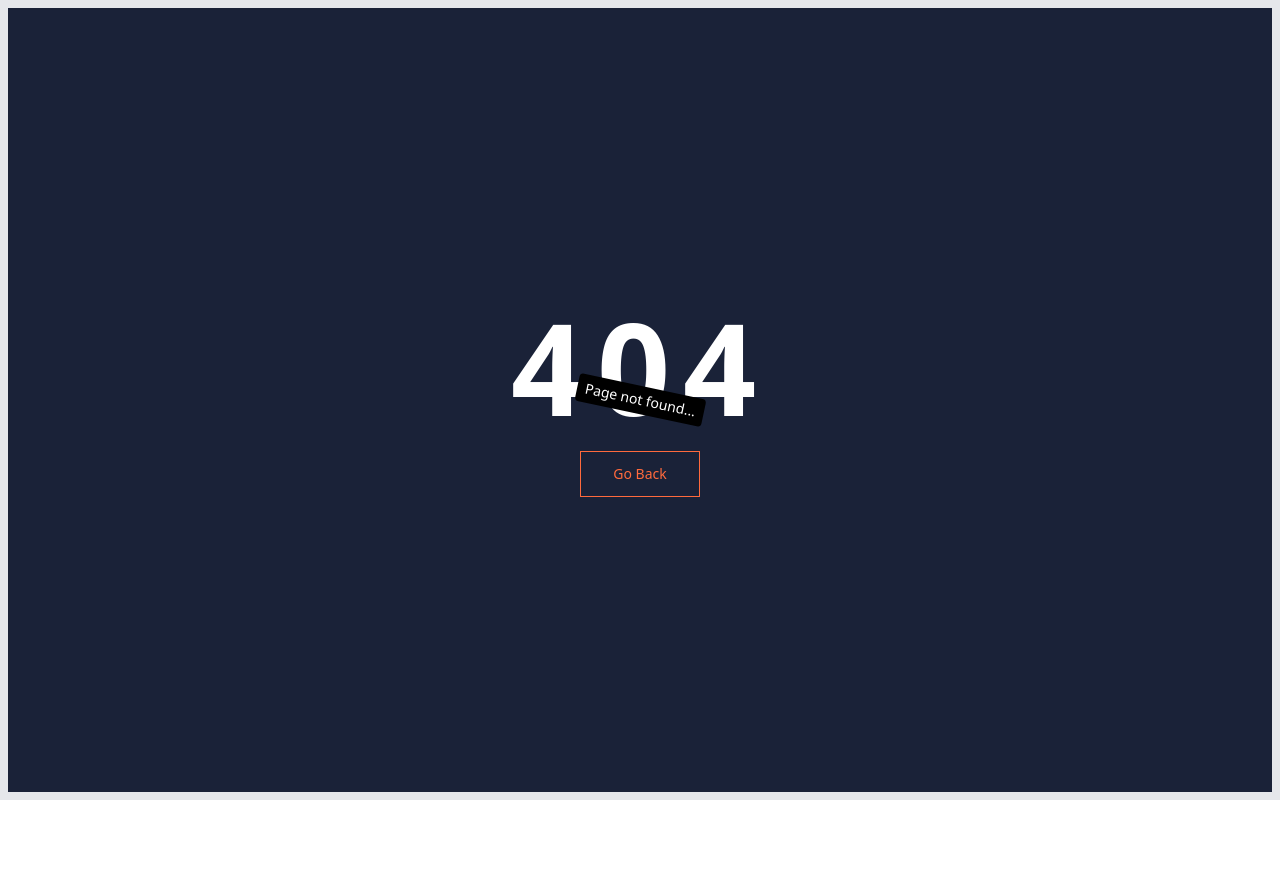
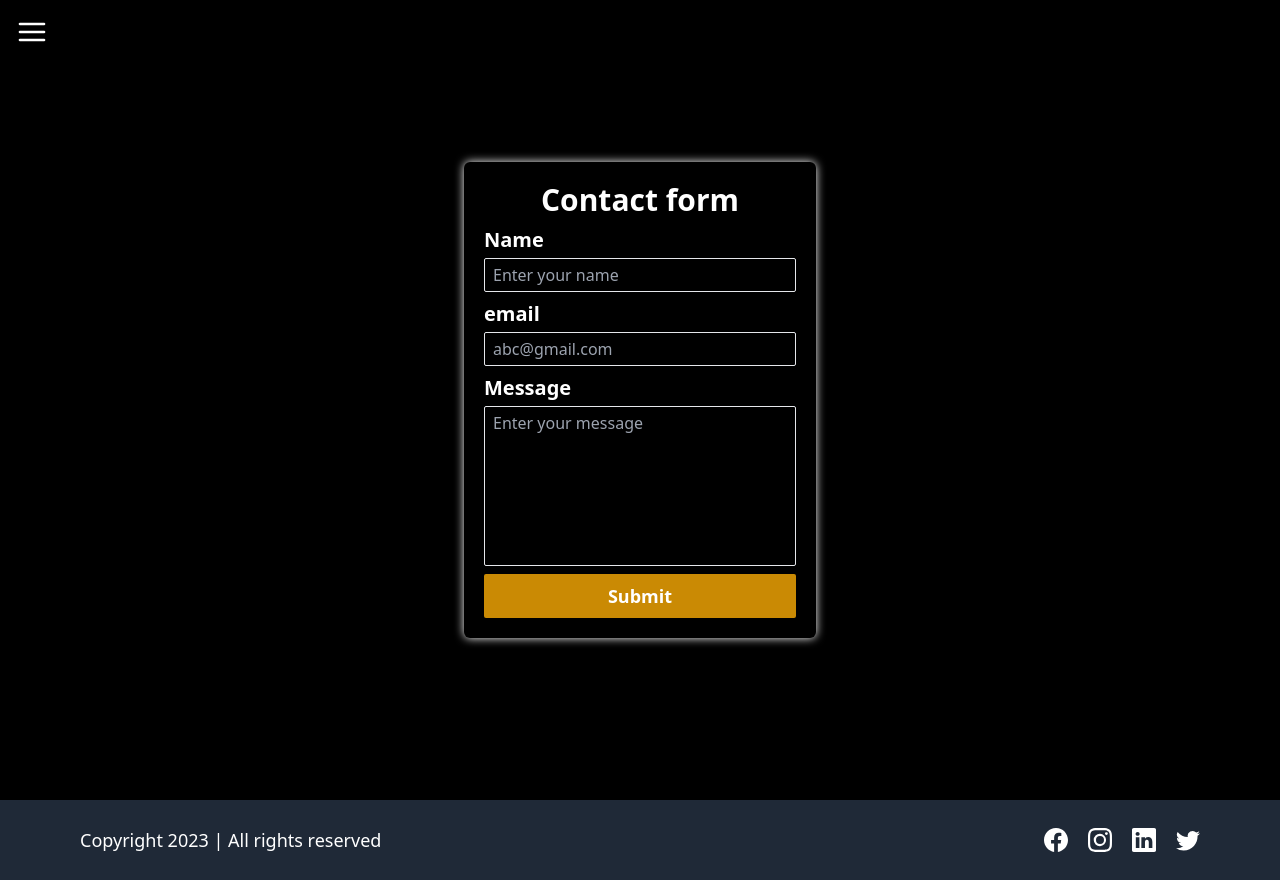
Before and after one commit to manveer600/lms-frontend, a React (Vite) app: page /contact in a window 1280 px wide. Before the commit this address had no page. Before the commit the page ends 800 px from the top, so only its background shows below. Built offline with nearby package versions, Linux system fonts and the light colour scheme.

Commit message:
added contact page

```diff
--- a/src/App.jsx
+++ b/src/App.jsx
@@ -7,6 +7,7 @@ import { Routes,Route } from 'react-router-dom'
 import Signup from './Pages/SignUp';
 import Login from './Pages/Login.jsx'
 import CourseList from './Pages/Course/CourseList.jsx';
+import Contact from './Pages/Contact.jsx';
 function App() {
 
   return (
@@ -17,6 +18,7 @@ function App() {
         <Route path='/signup' element={<Signup/>}/>
         <Route path='/login' element={<Login/>}/>
         <Route path='*' element={<NotFound/>}/>
+        <Route path='/contact' element={<Contact/>}/>
 
         <Route path='/courses' element={<CourseList/>}/>
       </Routes>
--- a/src/Components/CourseCard.jsx
+++ b/src/Components/CourseCard.jsx
@@ -2,7 +2,6 @@ import { useNavigate } from "react-router-dom";
 
 function CourseCard({data}){
     const navigate = useNavigate();
-
 
     return(
         <div onClick={() => navigate('/courses/description')} className="text-white w-[22rem] h-[430px] shadow-lg rounded-lg cursor-pointer group overflow-hidden bg-zinc-700">
--- /dev/null
+++ b/src/Helpers/regexMatcher.jsx
@@ -0,0 +1,7 @@
+export function isEmailValid(string){
+   return string.match(/^(([^<>()[\]\\.,;:\s@"]+(\.[^<>()[\]\\.,;:\s@"]+)*)|.(".+"))@((\[[0-9]{1,3}\.[0-9]{1,3}\.[0-9]{1,3}\.[0-9]{1,3}\])|(([a-zA-Z\-0-9]+\.)+[a-zA-Z]{2,}))$/);
+}
+
+export function isPasswordValid(string){
+    return string.match(/^(?=.*[0-9])(?=.*[!@#$%^&*])[a-zA-Z0-9!@#$%^&*]{6,16}$/)
+}
--- /dev/null
+++ b/src/Pages/Contact.jsx
@@ -0,0 +1,93 @@
+import HomeLayout from "../Layouts/HomeLayout";
+import { useState } from "react";
+import toast from "react-hot-toast";
+import { isEmailValid } from "../Helpers/regexMatcher";
+import axiosInstance from "../Helpers/axiosInstance";
+function Contact(){
+    const [userInput , setUserInput] = useState({
+        name:"",
+        email:'',
+        message:""
+    })
+
+    function handleInputChange(e){
+        const {name, value} = e.target;
+        setUserInput({
+            ...userInput,
+            [name]:value
+        })
+    }
+
+    async function onFormSubmit(e){
+        e.preventDefault();
+
+        if(!userInput.email || !userInput.name || !userInput.message ){
+            toast.error("All fields are mandatory");
+            return;
+        }
+
+        if(!isEmailValid(userInput.email)){
+            toast.error("Invalid Email");
+            return;
+        }
+
+
+        try{
+            const response = axiosInstance.post('/contact');
+            toast.promise(res,
+                {
+                    loading:"Submitting your message ....",
+                    success:"Feedback submitted successfully",
+                    error:"Failed to submit the form"
+                })
+
+
+                const contactResponse = await res;
+                if(contactResponse?.data?.success){
+                    setUserInput({
+                        name:"",
+                        email:'',
+                        message:""
+                    })
+                }
+                else{
+                    toast.error('Operation failed');
+                }
+        }catch(e){
+            console.log('Error: ', e);
+        }
+    }
+    return(
+        <HomeLayout>
+            <div className="flex items-center justify-center h-[100vh]">
+            <form noValidate onSubmit={onFormSubmit} className="flex flex-col items-center justify-center gap-2 p-5 rounded-md text-white   w-[22rem] shadow-[0_0_10px_white]">
+                <h1 className="text-3xl font-semibold">Contact form</h1>
+
+                <div className="flex flex-col w-full gap-1">
+                    <label htmlFor="name" className="text-xl font-semibold">Name</label>
+
+                    <input required className="bg-transparent border px-2 py-1 rounded-sm" id="name" name="name" placeholder="Enter your name" onChange={handleInputChange} type="text" value={userInput.name} />
+                </div>
+
+                <div className="flex flex-col w-full gap-1">
+                    <label htmlFor="email" className="text-xl font-semibold">email</label>
+                    <input required className="bg-transparent border px-2 py-1 rounded-sm" id="email" name="email" placeholder="abc@gmail.com" onChange={handleInputChange} type="email" value={userInput.email} />
+                </div>
+
+                <div className="flex flex-col w-full gap-1">
+                    <label htmlFor="message" className="text-xl font-semibold">Message</label>
+                    <textarea required className="bg-transparent border px-2 py-1 rounded-sm resize-none h-40" id="message" name="message" placeholder="Enter your message" onChange={handleInputChange}  value={userInput.message}/>
+                </div>
+
+                <button type="submit"
+                        className="w-full bg-yellow-600 hover:bg-yellow-500 transition-all ease-in-out duration-300 rounded-sm py-2 font-semibold text-lg cursor-pointer"
+                    >
+                        Submit
+                    </button>
+            </form>
+            </div>
+        </HomeLayout>
+    )
+}
+
+export default Contact;
--- a/src/Pages/Course/CourseList.jsx
+++ b/src/Pages/Course/CourseList.jsx
@@ -13,6 +13,7 @@ function CourseList(){
     async function loadCourses(){
         await dispatch(getAllCourses());
     }
+
 
     useEffect(()=>{
         loadCourses();
--- a/src/Pages/Signup.jsx
+++ b/src/Pages/Signup.jsx
@@ -5,6 +5,7 @@ import { useDispatch } from "react-redux";
 import { toast } from "react-hot-toast";
 import HomeLayout from "../Layouts/HomeLayout";
 import { createAccount } from "../Redux/Slices/AuthSlice";
+import { isEmailValid, isPasswordValid } from "../Helpers/regexMatcher";
 
 function Signup(){
     const dispatch = useDispatch();
@@ -79,16 +80,30 @@ async function createNewAccount(event){
         return ;
     }
     // checking valid email id
-    if(!signupData.email.match(/^(([^<>()[\]\\.,;:\s@"]+(\.[^<>()[\]\\.,;:\s@"]+)*)|.(".+"))@((\[[0-9]{1,3}\.[0-9]{1,3}\.[0-9]{1,3}\.[0-9]{1,3}\])|(([a-zA-Z\-0-9]+\.)+[a-zA-Z]{2,}))$/)){
+    // if(!signupData.email.match(/^(([^<>()[\]\\.,;:\s@"]+(\.[^<>()[\]\\.,;:\s@"]+)*)|.(".+"))@((\[[0-9]{1,3}\.[0-9]{1,3}\.[0-9]{1,3}\.[0-9]{1,3}\])|(([a-zA-Z\-0-9]+\.)+[a-zA-Z]{2,}))$/)){
+    //     toast.error('Invalid Email Id');
+    //     return;
+    // }
+
+    // checking valid password
+    // if(!signupData.password.match(/^(?=.*[0-9])(?=.*[!@#$%^&*])[a-zA-Z0-9!@#$%^&*]{6,16}$/)){
+    //     toast.error("Password must be atleast 6-16 characters long with atleast a number and special character");
+    //     return ;
+    // }
+
+    // checking valid email id
+    if(!isEmailValid(signupData.email)){
         toast.error('Invalid Email Id');
         return;
     }
 
     // checking valid password
-    if(!signupData.password.match(/^(?=.*[0-9])(?=.*[!@#$%^&*])[a-zA-Z0-9!@#$%^&*]{6,16}$/)){
+    if(!isPasswordValid(signupData.password)){
         toast.error("Password must be atleast 6-16 characters long with atleast a number and special character");
         return ;
     }
+
+
 
 
     const formData = new FormData();
@@ -102,7 +117,6 @@ async function createNewAccount(event){
     if(response?.payload?.success)
     navigate('/') ;
 
-    console.log("Response is: ",response);
 
     // setsignupData({
     //     fullName:"",
--- a/src/Redux/Slices/AuthSlice.js
+++ b/src/Redux/Slices/AuthSlice.js
@@ -13,7 +13,7 @@ export const createAccount = createAsyncThunk('/auth/signup', async (data) => {
         toast.promise(res, {
           loading: "Wait! Creating your account",
           success: (data) => {
-            console.log("hurrayyyyyyyy!!!!!!!!!!!!!!!!!!!",data);
+            // console.log("hurrayyyyyyyy!!!!!!!!!!!!!!!!!!!",data);
             return data?.data?.message;
           },
           error: "Failed to create account",
@@ -41,6 +41,7 @@ export const login = createAsyncThunk('/auth/login', async (data) => {
         return (await res).data;
     }
     catch (error) {
+        console.log("error is:", error);
         toast.error(error?.response?.data?.message);
         return;
     }
@@ -57,7 +58,6 @@ export const logout = createAsyncThunk('/auth/logout', async() => {
           },
           error: "Failed to logout",
         });
-        console.log("data is:", data);
         return (await res).data;
     }
     catch (error) {
@@ -91,5 +91,5 @@ const authSlice = createSlice({
 })
 
 
-export const {} = authSlice.actions;
+// export const {} = authSlice.actions;
 export default authSlice.reducer;
--- a/src/Redux/Slices/CourseSlice.js
+++ b/src/Redux/Slices/CourseSlice.js
@@ -11,7 +11,8 @@ export const getAllCourses = createAsyncThunk('/course/get' , async() => {
         const response = axiosInstance.get('/courses');
         toast.promise(response,{
             loading:"Loading courses....",
-            success:"Courses loaded successfully",
+            success:()=>{"Courses loaded successfully",console.log("response is", response)},
+
             error:"Failed to get the courses",
         })
         return (await response).data.courses;
@@ -25,8 +26,10 @@ const courseSlice = createSlice({
     initialState,
     reducers:{},
     extraReducers:(builder) => {
-        builder.addCase(getAllCourses.fulfilled , (state, action) => {
+        builder
+        .addCase(getAllCourses.fulfilled , /*reducer function*/ (state, action) => {
             if(action?.payload){
+                console.log('action is', action);
                 console.log(action.payload);
                 state.courseData = [...action.payload];
             }
--- a/src/Redux/store.js
+++ b/src/Redux/store.js
@@ -1,10 +1,12 @@
 import { configureStore } from "@reduxjs/toolkit";
 import authSliceReducer from './Slices/AuthSlice.js'
 import courseSliceReducer from './Slices/CourseSlice.js'
+
+
 const store = configureStore({
     reducer : {
-        auth:authSliceReducer,
-        course:courseSliceReducer
+        auth: authSliceReducer,
+        course: courseSliceReducer
     },
     devTools:true
 })
```
